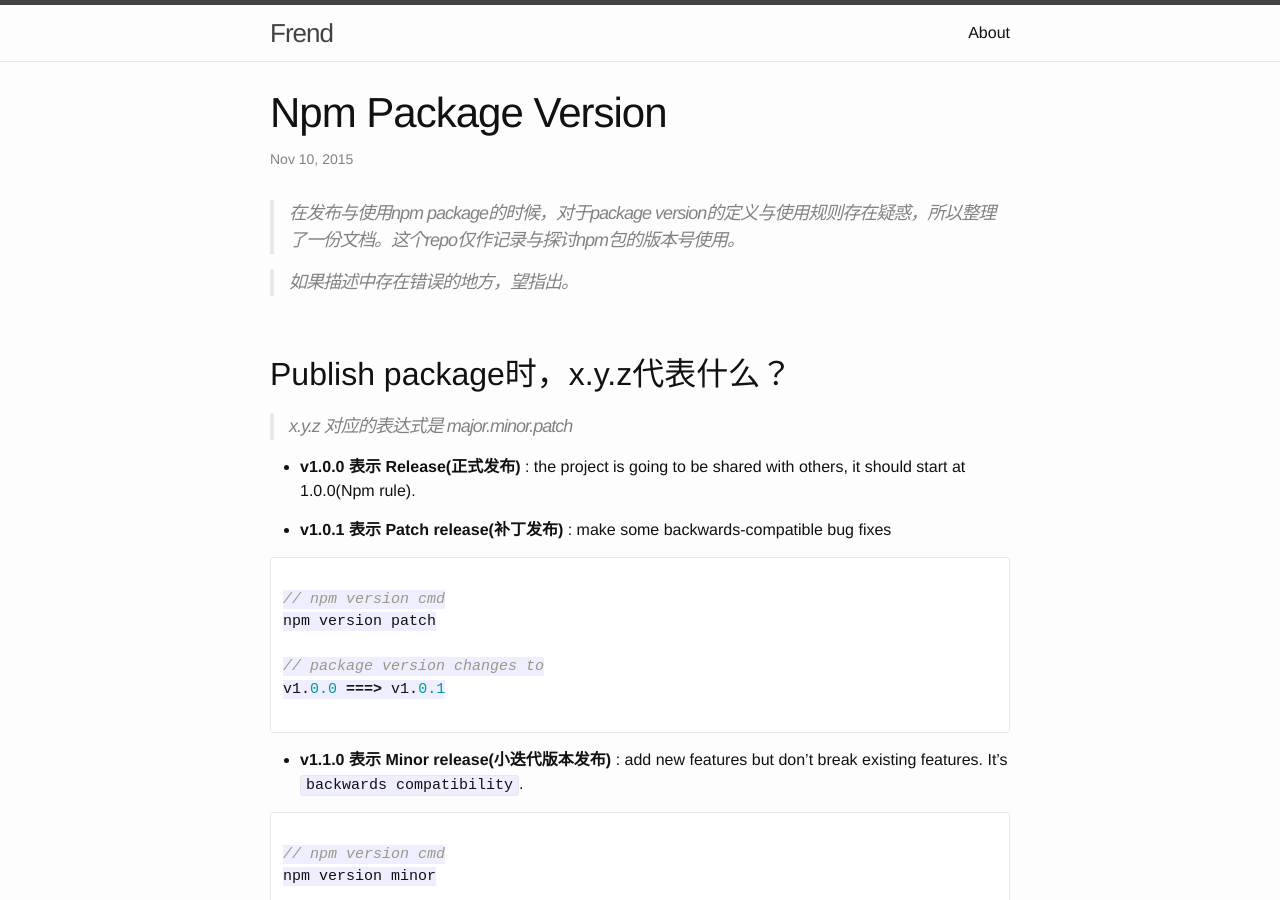
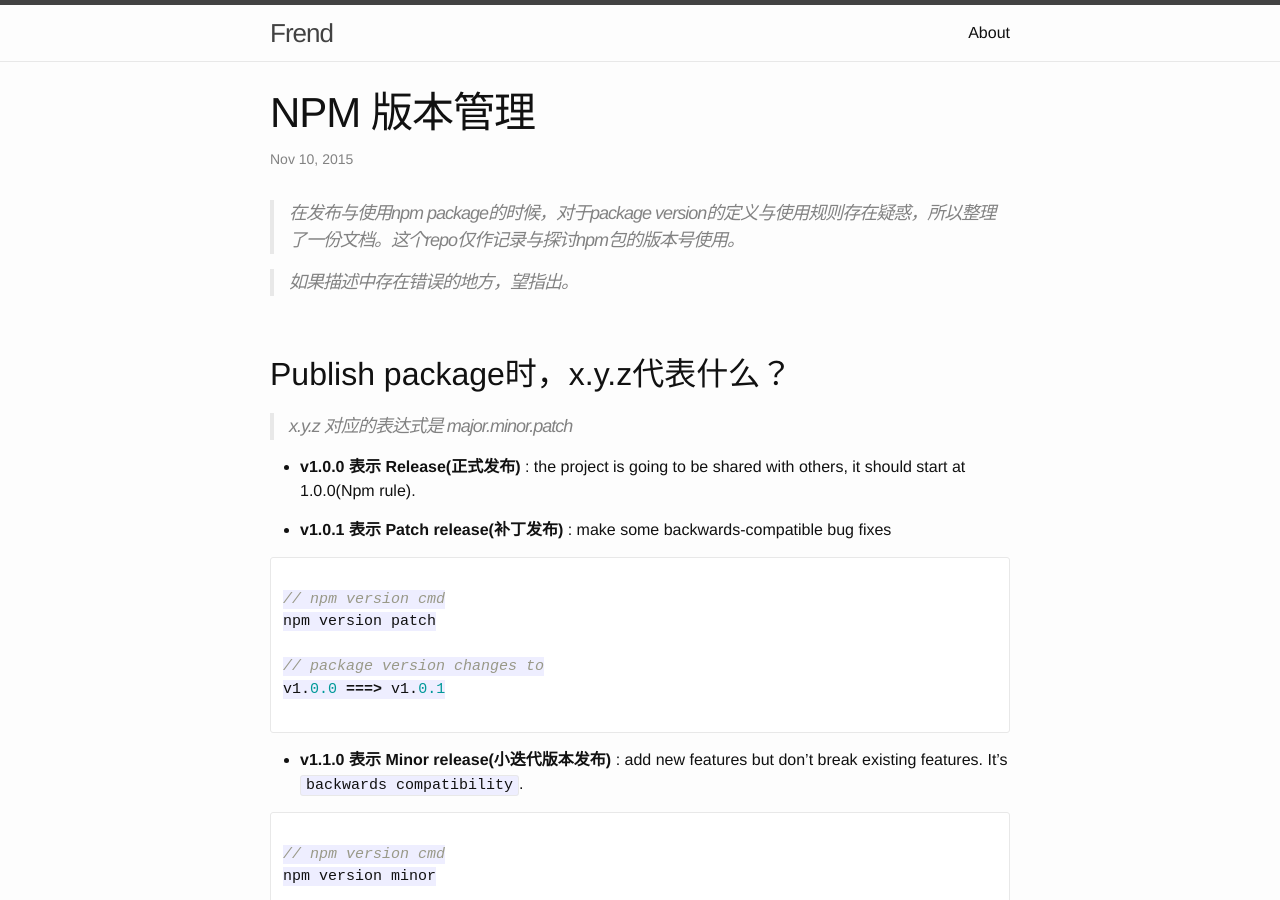
Before and after one commit to FrendEr/blog, a Jekyll site: the page built from _posts/2015-11-10-npm-package-version.md, in a window 1280 px wide and 900 px high. Built offline with Jekyll 4.4.1, drawn with Linux system fonts in a browser that asks for light colours; comment, search, counter and statistics services are not loaded.

Commit message:
update title

```diff
--- a/_posts/2015-11-10-npm-package-version.md
+++ b/_posts/2015-11-10-npm-package-version.md
@@ -1,6 +1,6 @@
 ---
 layout: post
-title:  "Npm Package Version"
+title:  "NPM 版本管理"
 description: "npm package version description"
 keywords: "npm, version"
 date:   2015-11-10 00:00:00
```
